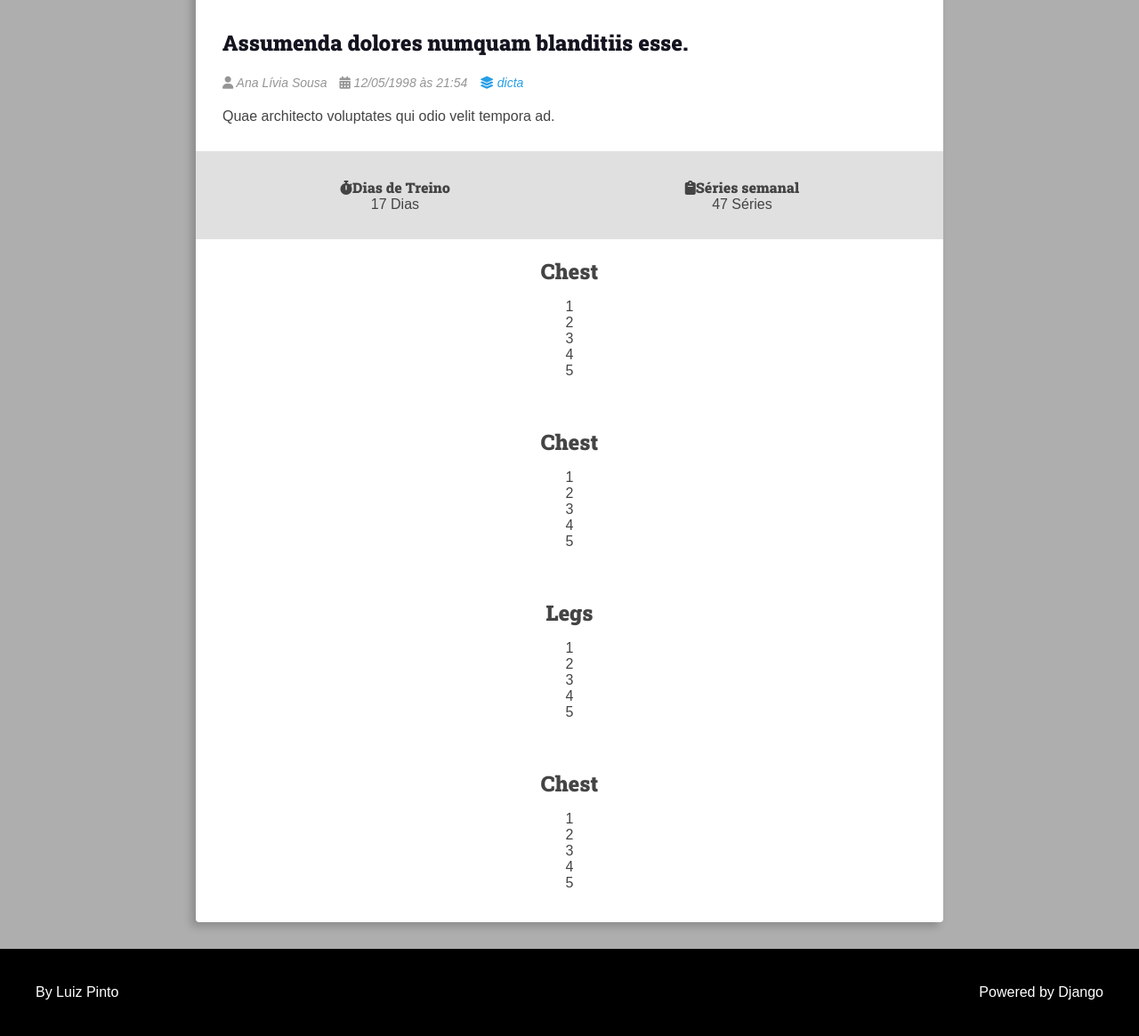
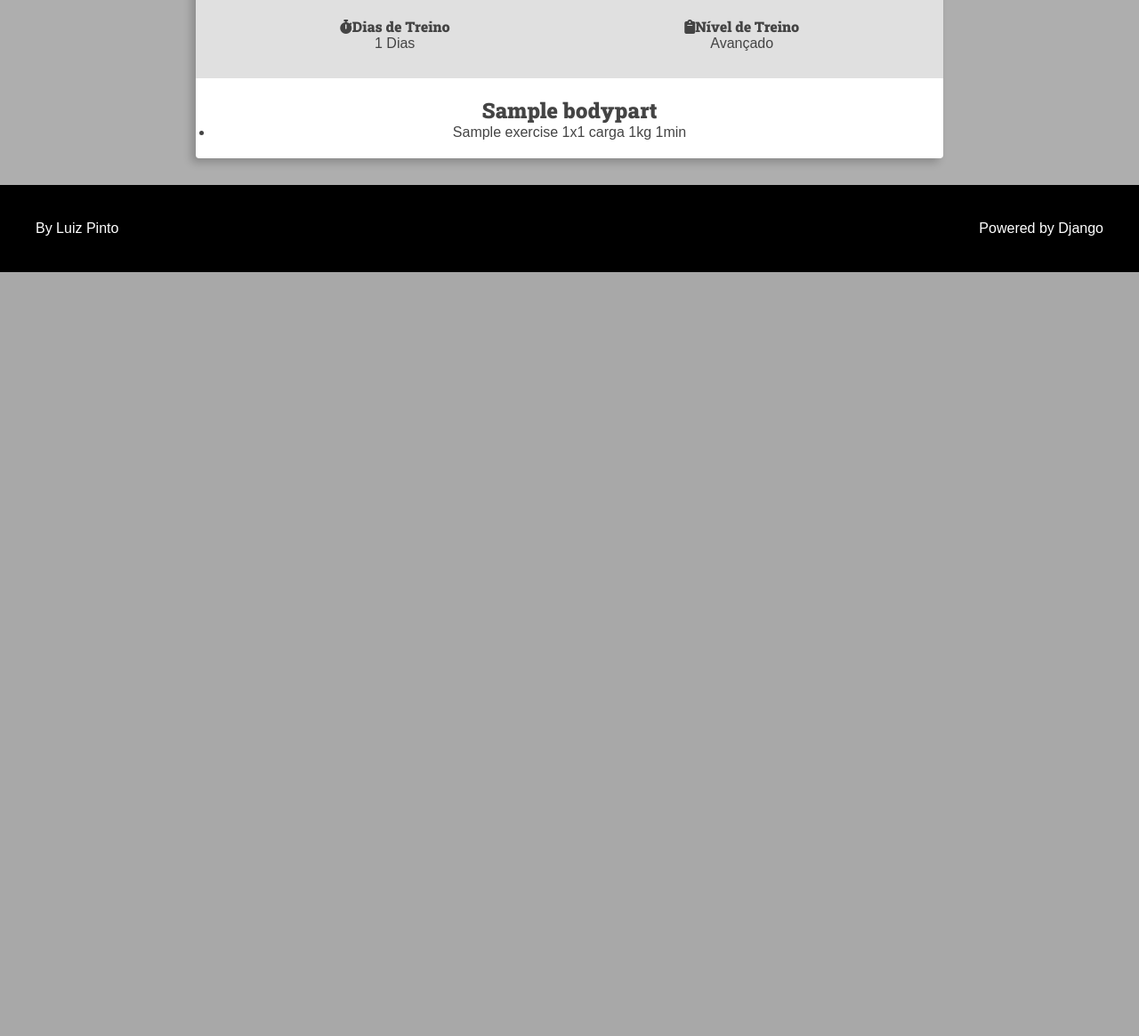
Before and after one commit to luizpintoz/Gym-Django, a Django app: page /trainingsheet/1/ in a window 1280 px wide. Shown: the part 695-1860 px from the top of the page at 89% size. After the commit the page ends 1001 px from the top, so only its background shows below. Run offline with Django 5.2, Linux system fonts and the light colour scheme; tables that the repository leaves empty hold one stand-in row (values such as "Sample post"); grey boxes marked "Sample" are stand-in pictures.

Commit message:
upgrade window of trainer

```diff
--- a/trainingsheet/admin.py
+++ b/trainingsheet/admin.py
@@ -1,5 +1,5 @@
 from django.contrib import admin
-from .models import Exercise, Training
+from .models import Exercise, Training, BodyPart
 
 # Register your models here.
 
@@ -10,3 +10,7 @@ class ExerciseAdmin(admin.ModelAdmin):
 @admin.register(Training)
 class TrainingAdmin(admin.ModelAdmin):
     ...
+
+@admin.register(BodyPart)
+class BodyPartAdmin(admin.ModelAdmin):
+    ...
--- a/trainingsheet/models.py
+++ b/trainingsheet/models.py
@@ -1,6 +1,12 @@
 from django.contrib.auth.models import User
 from django.db import models
 # Create your models here.
+
+class BodyPart(models.Model):
+    name = models.CharField(max_length=60)
+
+    def __str__(self):
+        return self.name
 
 
 class Exercise(models.Model):
@@ -9,7 +15,8 @@ class Exercise(models.Model):
     series = models.IntegerField()
     repetitions = models.IntegerField()
     charge = models.IntegerField()
-    rest_time = models.IntegerField
+    rest_time = models.IntegerField()
+    body_part = models.ManyToManyField(BodyPart)
 
     def __str__(self):
         return self.name
@@ -18,6 +25,12 @@ class Training(models.Model):
     EXERCISES_TYPE = [
         ("M","Masculino"),
         ("F","Feminino")
+    ]
+
+    NIVEL = [
+        ("Avançado","AVC"),
+        ("Intermediário","INT"),
+        ("Iniciante","INC")
     ]
 
     type = models.CharField(max_length=1, choices=EXERCISES_TYPE)
@@ -30,6 +43,7 @@ class Training(models.Model):
     cover = models.ImageField(upload_to="trainsheet/covers/%Y/%m/%d/")
     exercises = models.ManyToManyField(Exercise)
     author = models.ForeignKey(User, on_delete=models.SET_NULL, null = True)
+    nivel_type = models.CharField(max_length=13, choices=NIVEL)
 
     def __str__(self) -> str:
         return self.title
--- a/trainingsheet/templates/trainingsheet/partials/trainersheet.html
+++ b/trainingsheet/templates/trainingsheet/partials/trainersheet.html
@@ -1,6 +1,6 @@
 <div class="train train-list-item">
     <div class="train-cover">
-        <a href="{% url "trainer:trainingsheet" train.id %}">
+        <a href="{% url "trainer:trainingsheet" train.id%}">
             <img src="{{ train.cover.url }}" alt="Temporário">
         </a>
     </div>
@@ -15,17 +15,23 @@
     <div class="train-author">
         <span class="train-author-item">
             <i class="fas fa-user"></i>
+            {% if train.author is not None %}
+                {% if train.author.first_name %}
                     {{ train.author.first_name }} {{train.author.last_name}}
+                {% else %}
+                    {{train.author.username}}
+                {% endif %}
+            {% else %}
+                Desconhecido
+            {% endif %}
         </span>
         <span class="train-author-item">
             <i class="fas fa-calendar-alt"></i>
             {{train.created_at|date:"d/m/Y"}} às {{train.created_at|date:"H:i"}}
         </span>
         <span class="train-author-item">
-            <a href="/trains/category/cafe-da-manha/">
             <i class="fas fa-layer-group"></i>
-                <span>{{train.category.name}}</span>
-            </a>
+            <span>{{train.type}}</span>
         </span>
     </div>
 
@@ -35,15 +41,15 @@
 
     <div class="train-meta-container">
         <div class="train-meta train-preparation">
-            <h3 class="train-meta-title"><i class="fas fa-stopwatch"></i>Dias de Treino</h3>
+            <h3 class="train-meta-title"> <i class="fas fa-stopwatch"></i>Dias de Treino</h3>
             <div class="train-meta-text">
-                {{train.preparation_time}} {{train.preparation_time_unit}}
+                {{train.days}} Dias
             </div>
         </div>
         <div class="train-meta train-servings">
-            <h3 class="train-meta-title"><i class="fa-solid fa-clipboard"></i>Séries semanal</h3>
+            <h3 class="train-meta-title"><i class="fa-solid fa-clipboard"></i>Nível de Treino</h3>
             <div class="train-meta-text">
-                {{train.servings}} {{train.servings_unit}}
+                {{train.nivel_type}}
             </div>
         </div>
     </div>
@@ -60,22 +66,31 @@
 
 
     {% if is_detail_page is True %}
-        {% for _ in bfor %}
-            {% with random_get=get|random %}
         <div class="main-train">
-                    <h2>{{ random_get }}</h2>
-                    <div class="exercises">
+
+                <!-- Percorre a list comprehension que foi criada na view -->
+                {% for body_part in body_parts %}
+
+                        {% if body_part not in list_body %}
+
+                            <!-- Exibe o nome do membro -->
+                            <h2>{{ body_part.name }}</h2>
+
+                            <!-- Exibe os exercícios associados a este membro -->
                             <ul>
-                            <li>1</li>
-                            <li>2</li>
-                            <li>3</li>
-                            <li>4</li>
-                            <li>5</li>
+                                {% for exercise in exercises %}
+                                    {% if body_part in exercise.body_part.all %}
+                                        <li>{{ exercise }} {{ exercise.series }}x{{ exercise.repetitions }} carga {{ exercise.charge }}kg {{ exercise.rest_time }}min</li>
+                                    {% endif %}
+                                {% endfor %}
                             </ul>
+
+                        {% endif %}
+
+                {% endfor %}
+
         </div>
-                </div>
-            {% endwith %}
-    {% endfor %}
+
     {% endif %}
 
 </div>
--- a/trainingsheet/urls.py
+++ b/trainingsheet/urls.py
@@ -1,9 +1,10 @@
-from django.urls import path
+from django.urls import path, include
 from . import views
 
 app_name = "trainer"
 
 urlpatterns = [
     path('', views.home, name='home'),
-    path('trainingsheet/<int:id>/', views.trainsheet, name='trainingsheet')
+    path('trainingsheet/<int:id>/', views.trainsheet, name='trainingsheet'),
+    path('trainingsheet/exercise/', views.exercise, name='exercise')
 ]
--- a/trainingsheet/views.py
+++ b/trainingsheet/views.py
@@ -1,24 +1,49 @@
 from django.shortcuts import render
-
-# Create your views here.
-
-from django.shortcuts import render
-from utils.trainingsheet.factory import make_recipe
-from random import randint
-
+from .models import Training
 # Create your views here.
 
 def home(request):
+    training = Training.objects.all().order_by('-id')
+
     return render(request, "trainingsheet/pages/home.html", context={
-        'trainer':[make_recipe() for _ in range(10)]
+        'trainer':training,
     })
 
+
 def trainsheet(request, id):
-    body = ["Chest", "Back", "Arms", "Shoulders", "Legs"]
+    training = Training.objects.get(id=id)
+    exercise = training.exercises.all()
+    list_body = []
+    bodys = []
+
+    '''
+    Isso foi necessário pq estava repetindo o nome da parte do
+    corpo mais de uma vez se tivesse mais de
+    um exercício para o mesmo grupo muscular
+    '''
+    for exe in exercise:
+        #pega a parte do corpo do exercicio
+        part = exe.body_part.all()
+        print(part)
+
+        for body in part:#navega na QuerySet que é gerada quando busca todos os dados de uma objeto
+            print(type(body))
+            if body.name in list_body:#Verifica se o nome da parte do corpo já está na lista
+                pass
+            else:
+                list_body.append(body.name)#Se não estiver ele adiciona
+                bodys.append(body)
 
     return render(request, 'trainingsheet/pages/training.html', context={
-        "train":make_recipe(),
+        "train":training,
         "is_detail_page":True,
-        "bfor":[x for x in range(randint(1,6))],
-        "get":body
+        "exercises": exercise,
+        "body_parts":bodys,
+        "list_body":list_body,
     })
+
+def exercise(request):
+    training = Training.objects.all().order_by('-id')
+    return render(request, "trainingsheet/pages/home.html", context={
+        'trainer':training
+    })
```
Also changed, not shown: trainingsheet/static/trainingsheet/css/styles.css (+6 -2 lines), trainingsheet/migrations/0001_initial.py, trainingsheet/migrations/0002_alter_training_nivel_type.py (added), trainingsheet/migrations/0002_remove_training_week_series.py (deleted), trainingsheet/migrations/0003_remove_training_exercises_training_exercises.py (deleted). Lines whose indentation alone changed are shown as unchanged.
